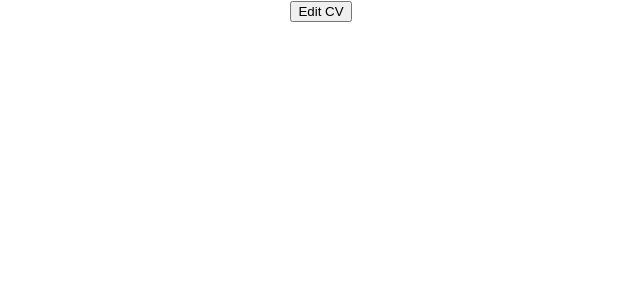
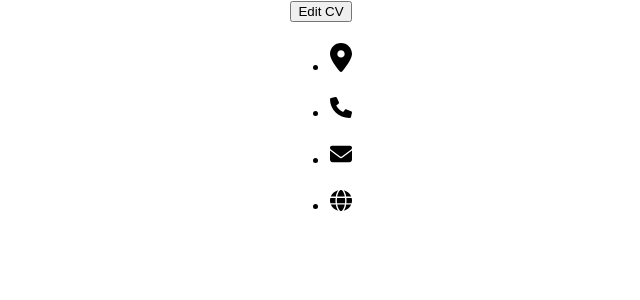
Before and after one commit to EmbryonicDev/cv-application, a React (Create React App) app: page / in a window 1280 px wide. Both pictures are taken after a click on the button "Show CV". Shown: the top 300 px of the page, without its empty margins (319-959 px from the left). Built offline with nearby package versions, Linux system fonts and the light colour scheme; the HTML template or start-up script is replaced by a standard one.

Commit message:
Create <ul> for contact details

```diff
--- a/src/Components/PersonalCv.js
+++ b/src/Components/PersonalCv.js
@@ -1,5 +1,10 @@
+import locationIcon from '../assets/location-icon.svg';
+import phoneIcon from '../assets/phone-icon.svg';
+import emailIcon from '../assets/email-icon.svg';
+import websiteIcon from '../assets/website-icon.svg';
+
 export function PersonalCv(props) {
-  const { firstName, lastName, profession, email, tel, address, website } = props.personalData;
+  const { firstName, lastName, profession, website, tel, address, email } = props.personalData;
 
   return (
     <div id="personalCv">
@@ -8,6 +13,24 @@ export function PersonalCv(props) {
         <h1 className="name">{lastName}</h1>
         <h3 className="professionText">{profession}</h3>
       </div>
+      <ul className="contactList">
+        <li className='contactData'>
+          <img src={locationIcon} alt="Location Icon" className="personalIcon" />
+          <h4 className='contactText'>{address}</h4>
+        </li>
+        <li className='contactData'>
+          <img src={phoneIcon} alt="Phone Icon" className="personalIcon" />
+          <h4 className='contactText'>{tel}</h4>
+        </li>
+        <li className='contactData'>
+          <img src={emailIcon} alt="Email Icon" className="emailIcon" />
+          <h4 className='contactText'>{email}</h4>
+        </li>
+        <li className='contactData'>
+          <img src={websiteIcon} alt="Website Icon" className="personalIcon" />
+          <h4 className='contactText'>{website}</h4>
+        </li>
+      </ul>
     </div>
   )
 }
```
